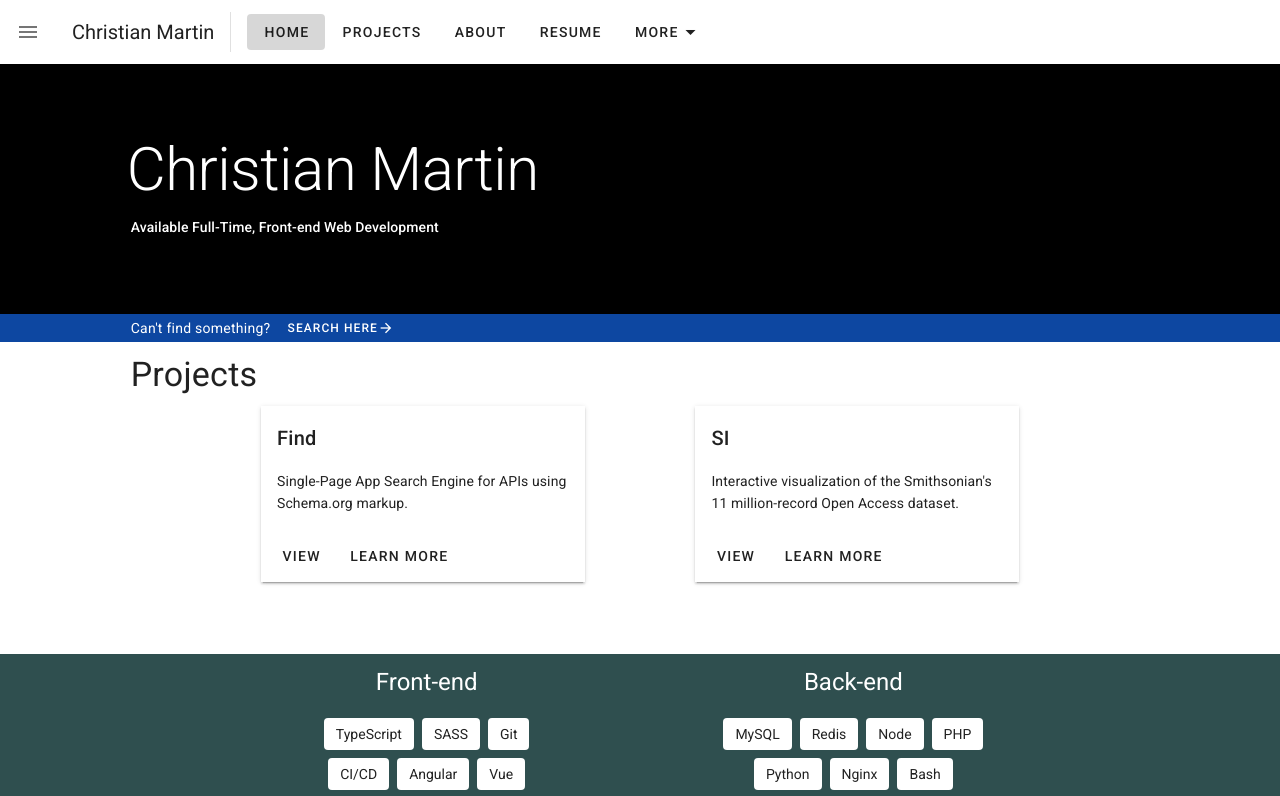
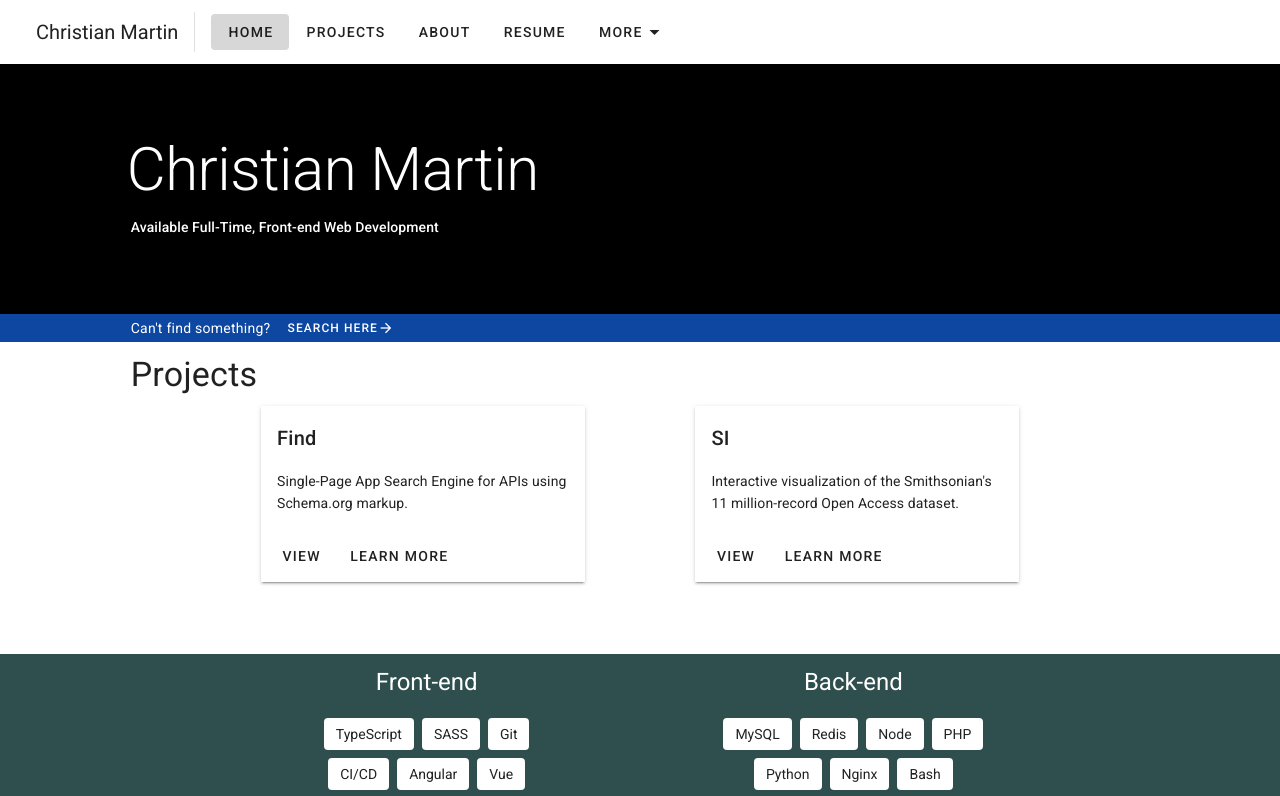
Before and after one commit to ct-martin/portfolio2020, a Nuxt app: page / in a window 1280 px wide. Shown: the top 796 px of the page. Built offline with nearby package versions, Linux system fonts and the light colour scheme.

Commit message:
Hide side nav toggle when top nav active

```diff
--- a/components/navbar.vue
+++ b/components/navbar.vue
@@ -4,7 +4,7 @@
     color="white"
     light
   >
-    <v-app-bar-nav-icon @click="$emit('update:drawer')" />
+    <v-app-bar-nav-icon class="d-md-none" @click="$emit('update:drawer')" />
 
     <v-toolbar-title>
       Christian Martin
```
